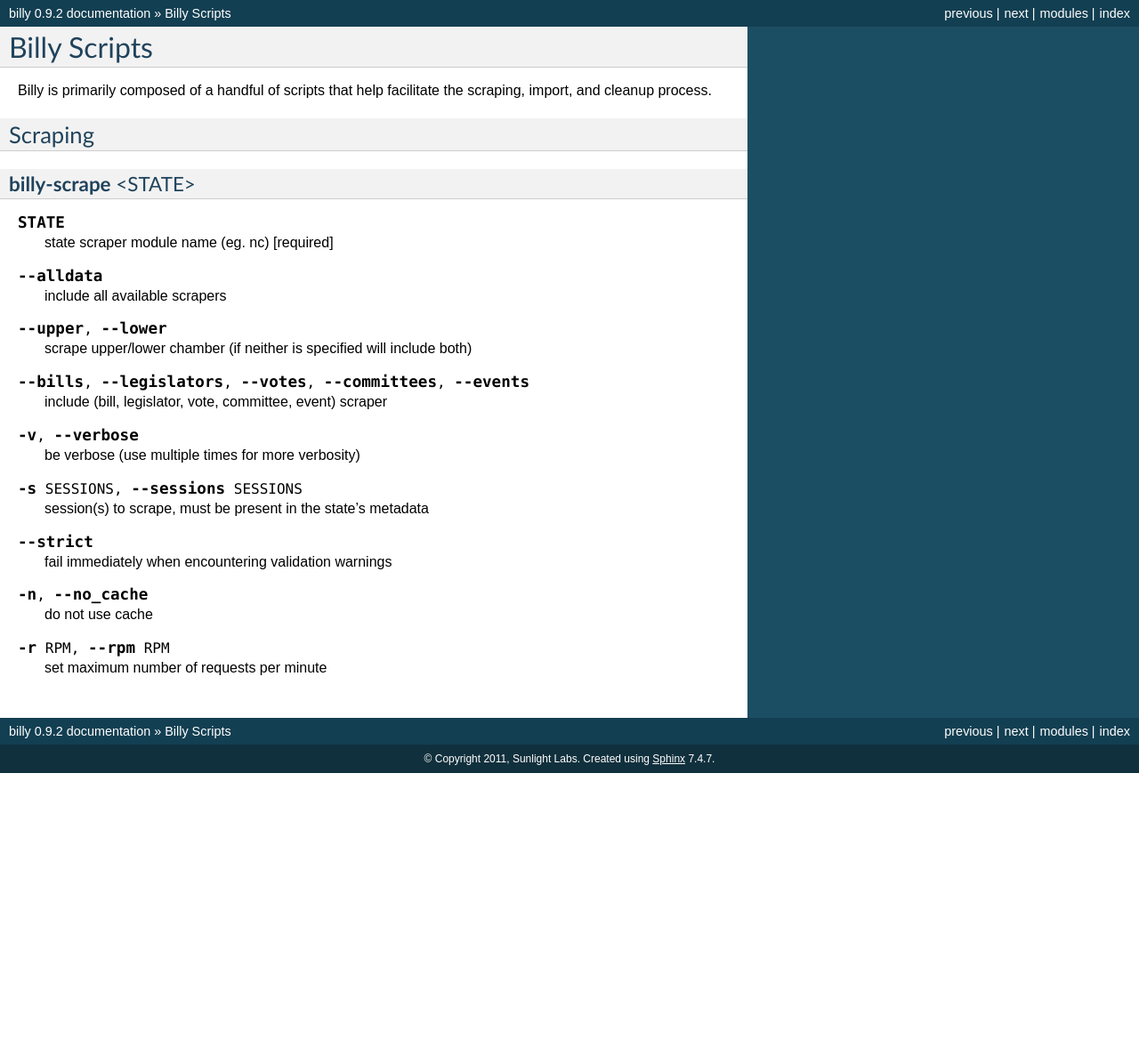
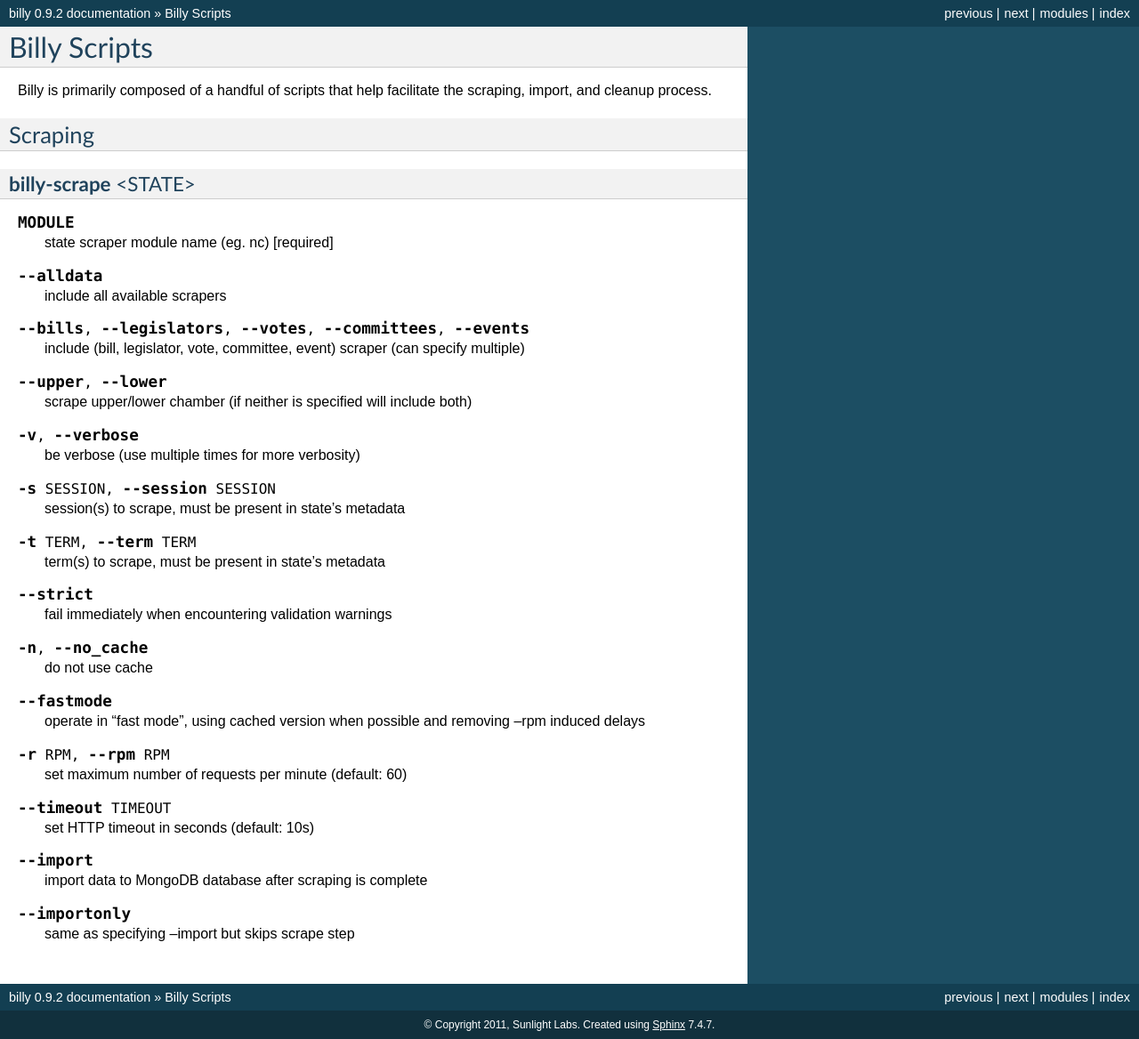
Before and after one commit to openstates/billy, a Sphinx documentation site: the page built from docs/scripts.rst, in a window 1280 px wide. Shown: the whole page at 89% size. Built offline with Sphinx 7.4.7, drawn with Linux system fonts in a browser that asks for light colours; formulas are drawn with MathJax 3; before the commit the page ends 900 px from its top, so only the background shows below that.

Commit message:
document --import

```diff
--- a/docs/changelog.rst
+++ b/docs/changelog.rst
@@ -9,6 +9,7 @@ scrapelib changelog
     * committee counts
     * API bugfix when chamber isn't specified on bill lookup
     * /browse/ page shows districts and divides legislators
+    * billy-import replaced by --import[only] flag to billy-scrape
 
 0.9.2
 -----
--- a/docs/scripts.rst
+++ b/docs/scripts.rst
@@ -12,7 +12,7 @@ Scraping
 :program:`billy-scrape` <STATE>
 -------------------------------
 
-.. option:: STATE
+.. option:: MODULE
 
     state scraper module name (eg. nc) [required]
 
@@ -20,21 +20,26 @@ Scraping
 
     include all available scrapers
 
+.. option:: --bills, --legislators, --votes, --committees, --events
+
+    include (bill, legislator, vote, committee, event) scraper
+    (can specify multiple)
+
 .. option:: --upper, --lower
 
     scrape upper/lower chamber (if neither is specified will include both)
-
-.. option:: --bills, --legislators, --votes, --committees, --events
-
-    include (bill, legislator, vote, committee, event) scraper
 
 .. option:: -v, --verbose
 
     be verbose (use multiple times for more verbosity)
 
-.. option:: -s SESSIONS, --sessions SESSIONS
+.. option:: -s SESSION, --session SESSION
 
-    session(s) to scrape, must be present in the state's metadata
+    session(s) to scrape, must be present in state's metadata
+
+.. option:: -t TERM, --term TERM
+
+    term(s) to scrape, must be present in state's metadata
 
 .. option:: --strict
 
@@ -44,6 +49,23 @@ Scraping
 
     do not use cache
 
+.. option:: --fastmode
+
+    operate in "fast mode", using cached version when possible and
+    removing --rpm induced delays
+
 .. option:: -r RPM, --rpm RPM
 
-    set maximum number of requests per minute
+    set maximum number of requests per minute (default: 60)
+
+.. option:: --timeout TIMEOUT
+
+    set HTTP timeout in seconds (default: 10s)
+
+.. option:: --import
+
+    import data to MongoDB database after scraping is complete
+
+.. option:: --importonly
+
+    same as specifying --import but skips scrape step
```
